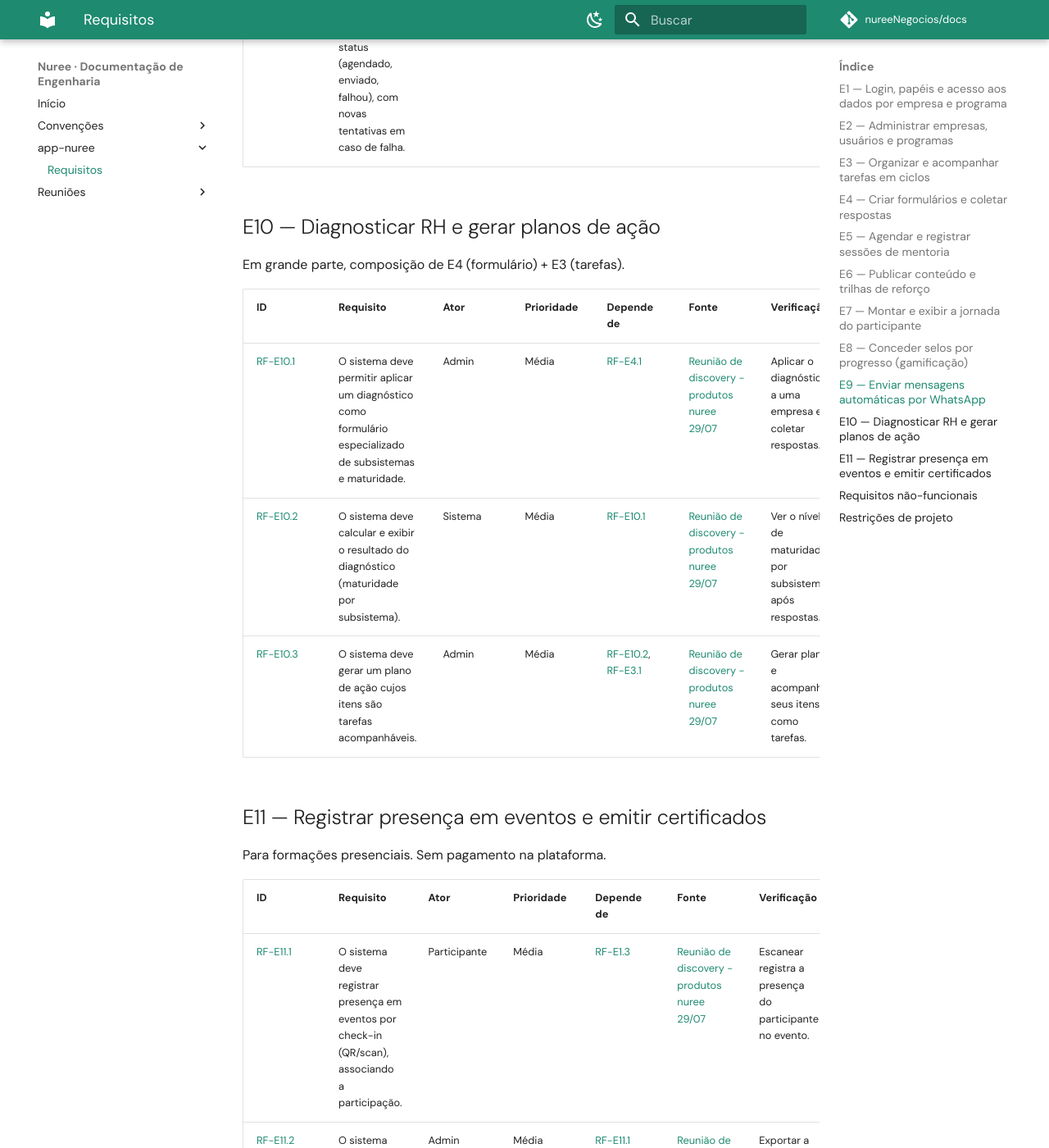
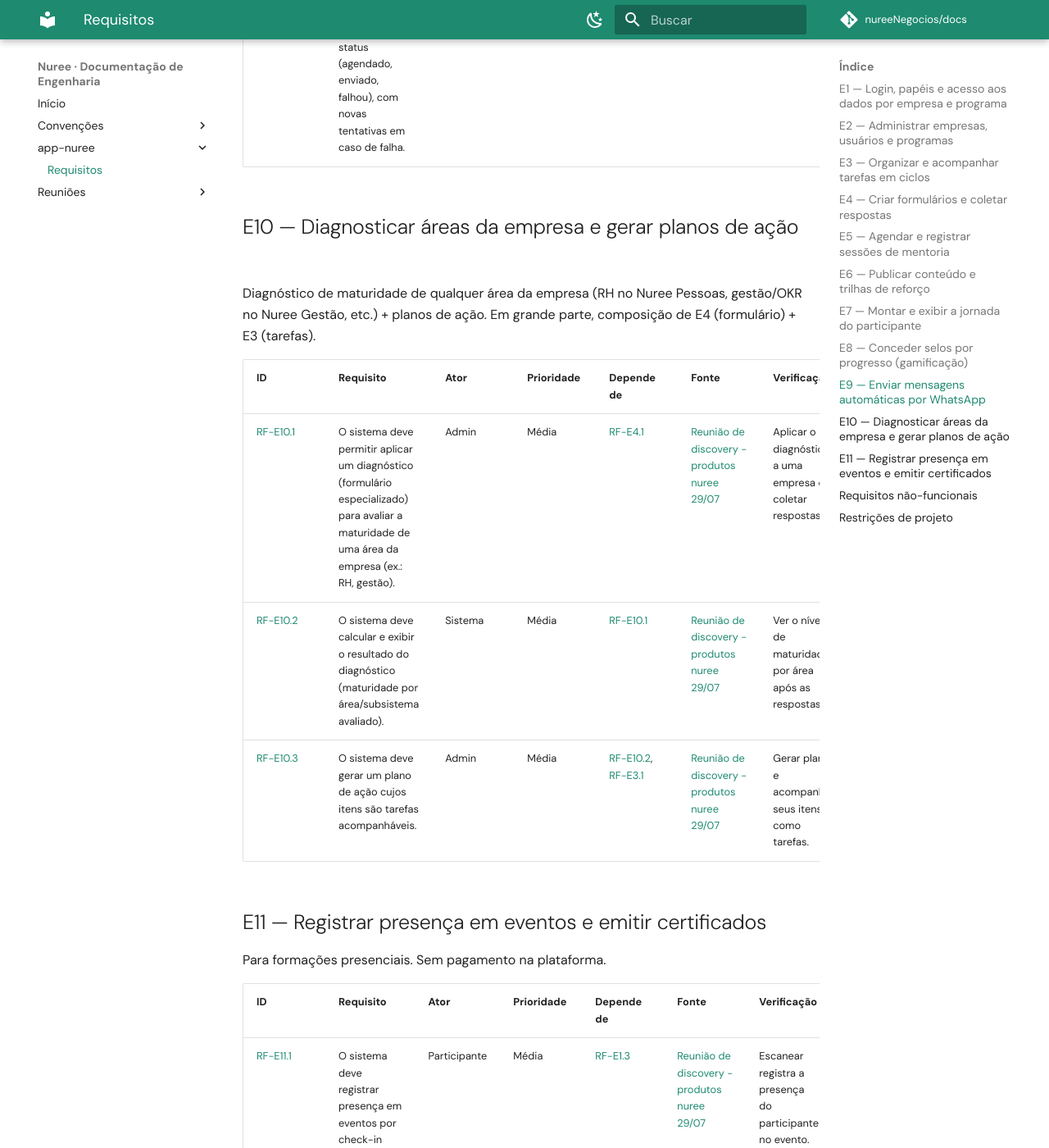
Before and after one commit to nureeNegocios/docs, an MkDocs documentation site: the page built from docs/app-nuree/requisitos.md, in a window 1280 px wide and 1400 px high, scrolled down 14233 px. Shown: the whole window at 82% size. Built offline with MkDocs 1.6.1 and Material for MkDocs 9.7.7, drawn with Linux system fonts in a browser that asks for light colours; comment, search, counter and statistics services are not loaded.

Commit message:
docs: generaliza diagnóstico (E10) para qualquer área da empresa
O diagnóstico não é só de RH; o mesmo motor avalia a maturidade de
qualquer área (RH no Pessoas, gestão/OKR no Gestão, etc.).

Co-Authored-By: Claude Opus 4.8 <noreply@anthropic.com>

```diff
--- a/docs/app-nuree/requisitos.md
+++ b/docs/app-nuree/requisitos.md
@@ -151,14 +151,14 @@ Mensagens automáticas antes e depois de cada encontro.
 | <a id="rf-e9-2">RF-E9.2</a> | Quando um gatilho ocorre (antes/depois de encontro, ou X horas antes de uma sessão), o sistema deve agendar o disparo. | Sistema | Média | [RF-E9.1](#rf-e9-1), [RF-E7.1](#rf-e7-1) | [Reunião de discovery - produtos nuree 29/07](../reunioes/discovery-produtos-2026-07-29.md) | Gatilho cria um disparo agendado para o momento certo. |
 | <a id="rf-e9-3">RF-E9.3</a> | O sistema deve enviar as mensagens via WhatsApp e registrar o status (agendado, enviado, falhou), com novas tentativas em caso de falha. | Sistema | Média | [RF-E9.2](#rf-e9-2) | Decisão de projeto | Disparo enviado atualiza status; falha gera retry. |
 
-## E10 — Diagnosticar RH e gerar planos de ação
+## E10 — Diagnosticar áreas da empresa e gerar planos de ação
 
-Em grande parte, composição de E4 (formulário) + E3 (tarefas).
+Diagnóstico de maturidade de qualquer área da empresa (RH no Nuree Pessoas, gestão/OKR no Nuree Gestão, etc.) + planos de ação. Em grande parte, composição de E4 (formulário) + E3 (tarefas).
 
 | ID | Requisito | Ator | Prioridade | Depende de | Fonte | Verificação |
 |---|---|---|---|---|---|---|
-| <a id="rf-e10-1">RF-E10.1</a> | O sistema deve permitir aplicar um diagnóstico como formulário especializado de subsistemas e maturidade. | Admin | Média | [RF-E4.1](#rf-e4-1) | [Reunião de discovery - produtos nuree 29/07](../reunioes/discovery-produtos-2026-07-29.md) | Aplicar o diagnóstico a uma empresa e coletar respostas. |
-| <a id="rf-e10-2">RF-E10.2</a> | O sistema deve calcular e exibir o resultado do diagnóstico (maturidade por subsistema). | Sistema | Média | [RF-E10.1](#rf-e10-1) | [Reunião de discovery - produtos nuree 29/07](../reunioes/discovery-produtos-2026-07-29.md) | Ver o nível de maturidade por subsistema após respostas. |
+| <a id="rf-e10-1">RF-E10.1</a> | O sistema deve permitir aplicar um diagnóstico (formulário especializado) para avaliar a maturidade de uma área da empresa (ex.: RH, gestão). | Admin | Média | [RF-E4.1](#rf-e4-1) | [Reunião de discovery - produtos nuree 29/07](../reunioes/discovery-produtos-2026-07-29.md) | Aplicar o diagnóstico a uma empresa e coletar respostas. |
+| <a id="rf-e10-2">RF-E10.2</a> | O sistema deve calcular e exibir o resultado do diagnóstico (maturidade por área/subsistema avaliado). | Sistema | Média | [RF-E10.1](#rf-e10-1) | [Reunião de discovery - produtos nuree 29/07](../reunioes/discovery-produtos-2026-07-29.md) | Ver o nível de maturidade por área após as respostas. |
 | <a id="rf-e10-3">RF-E10.3</a> | O sistema deve gerar um plano de ação cujos itens são tarefas acompanháveis. | Admin | Média | [RF-E10.2](#rf-e10-2), [RF-E3.1](#rf-e3-1) | [Reunião de discovery - produtos nuree 29/07](../reunioes/discovery-produtos-2026-07-29.md) | Gerar plano e acompanhar seus itens como tarefas. |
 
 ## E11 — Registrar presença em eventos e emitir certificados
```
